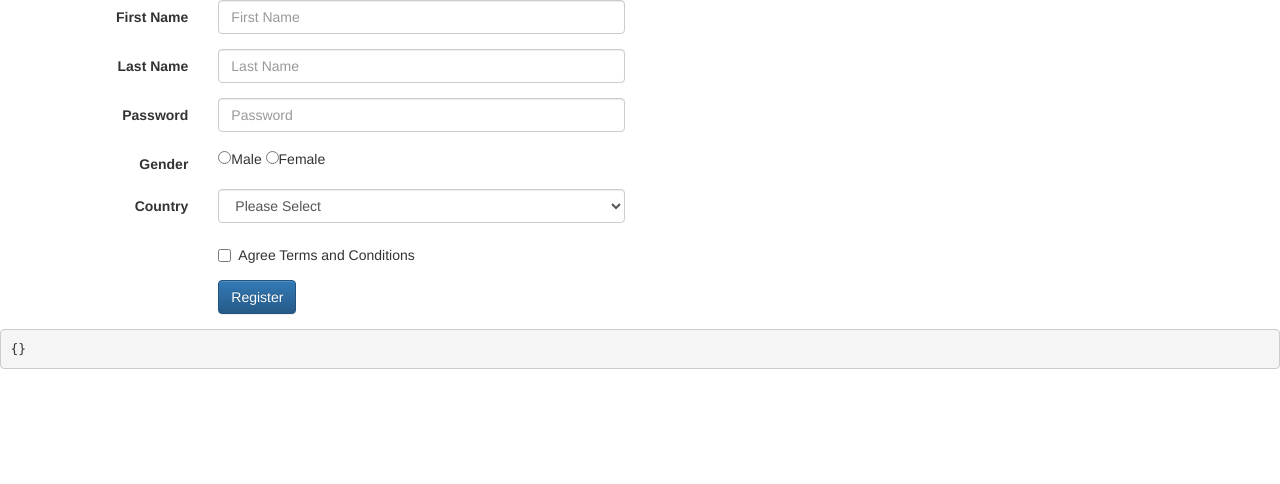
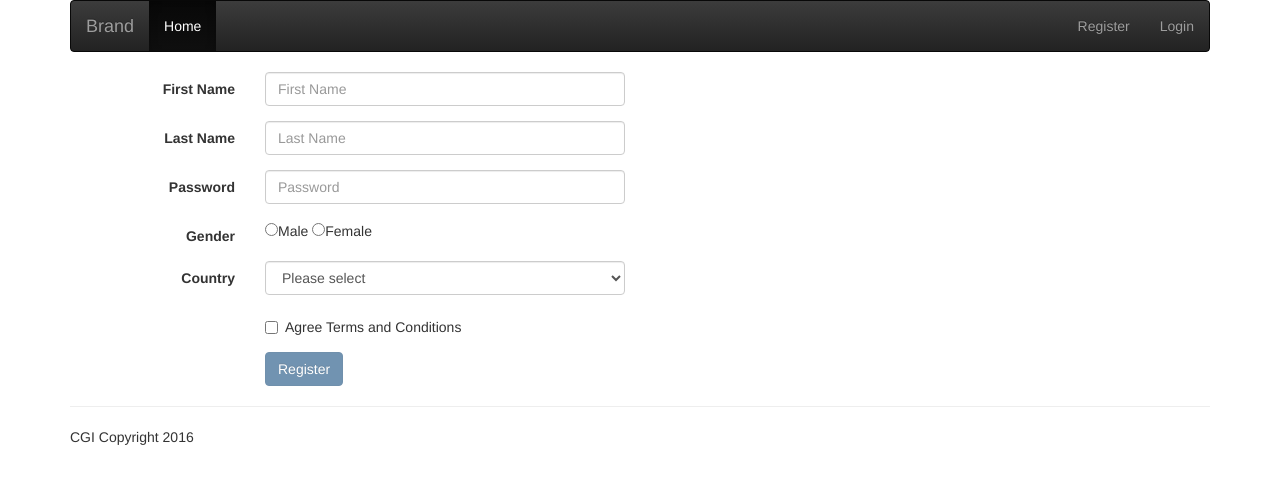
Before and after one commit to kirantrainings/CGI-HYD-JULY2016, a website: page mainApp/index.html in a window 1280 px wide. Drawn offline with nearby package versions, Linux system fonts and the light colour scheme.

Commit message:
added code for second half

```diff
--- /dev/null
+++ b/mainApp/app/common/footer.html
@@ -0,0 +1,2 @@
+<hr>
+<span>CGI Copyright 2016</span>
--- /dev/null
+++ b/mainApp/app/common/header.html
@@ -0,0 +1,22 @@
+<nav role="navigation" class="navbar navbar-inverse">
+    <!-- Brand and toggle get grouped for better mobile display -->
+    <div class="navbar-header">
+        <button type="button" data-target="#navbarCollapse" data-toggle="collapse" class="navbar-toggle">
+            <span class="sr-only">Toggle navigation</span>
+            <span class="icon-bar"></span>
+            <span class="icon-bar"></span>
+            <span class="icon-bar"></span>
+        </button>
+        <a href="#" class="navbar-brand">Brand</a>
+    </div>
+    <!-- Collection of nav links, forms, and other content for toggling -->
+    <div id="navbarCollapse" class="collapse navbar-collapse">
+        <ul class="nav navbar-nav">
+            <li class="active"><a href="#">Home</a></li>
+        </ul>
+        <ul class="nav navbar-nav navbar-right">
+            <li><a href="#">Register</a></li>
+            <li><a href="#">Login</a></li>
+        </ul>
+    </div>
+</nav>
--- a/mainApp/app/register/register.html
+++ b/mainApp/app/register/register.html
@@ -29,9 +29,13 @@
     <div class="form-group">
         <label for="inputEmail" class="control-label col-xs-2">Country</label>
         <div class="col-xs-4">
-            <select class="form-control">
-                <option value="">Please Select</option>
+
+            <select class="form-control" ng-model="vm.selectedCountry" ng-options="item.name+','+item.code for item in vm.countries">
+                <option value="">Please select</option>
+
             </select>
+
+
         </div>
     </div>
 
@@ -46,9 +50,7 @@
 
     <div class="form-group">
         <div class="col-xs-offset-2 col-xs-4">
-            <button class="btn btn-primary" ng-click="vm.registerUser()">Register</button>
+            <button ng-disabled="!vm.user.terms" class="btn btn-primary" ng-click="vm.registerUser()">Register</button>
         </div>
     </div>
-
-    <pre>{{vm.user|json}}</pre>
 </form>
--- a/mainApp/app/register/registerCtrl.js
+++ b/mainApp/app/register/registerCtrl.js
@@ -1,7 +1,14 @@
 angular.module("register")
     .controller("registerCtrl", function () {
         this.user = {};
-
+        this.countries = [{
+                name: "India",
+                code: "IN"
+            },
+            {
+                name: "Canada",
+                code: "CA"
+            }];
         this.registerUser = function () {
             //send data to the api.
             console.log(this.user);
--- a/mainApp/index.html
+++ b/mainApp/index.html
@@ -9,13 +9,16 @@
 </head>
 
 <body>
-    <div class="content">
-        <div ng-include="'app/register/register.html'" </div>
+    <div class="container">
+        <div ng-include="'app/common/header.html'"></div>
+        <div ng-include="'app/register/register.html'"></div>
+        <div ng-include="'app/common/footer.html'"></div>
+    </div>
 
 
-            <script src="app/register/register.js"></script>
-            <script src="app/register/registerCtrl.js"></script>
-            <script src="app/app.js"></script>
+    <script src="app/register/register.js"></script>
+    <script src="app/register/registerCtrl.js"></script>
+    <script src="app/app.js"></script>
 </body>
 
 </html>
```
